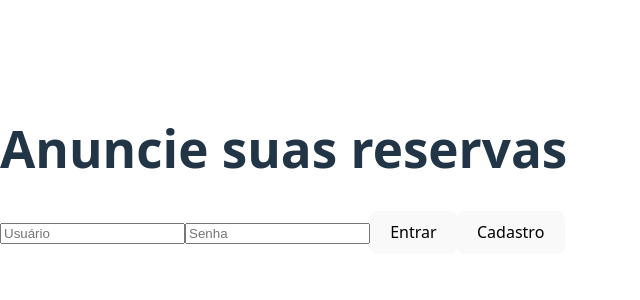
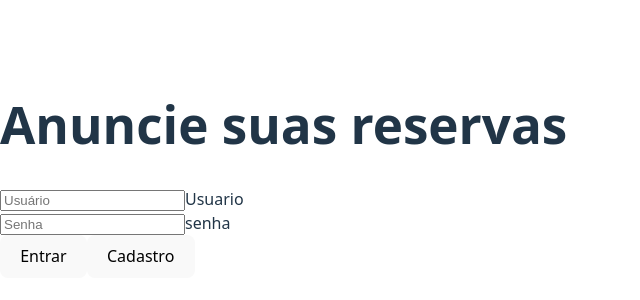
Before and after one commit to Adonaiviedondon/Vita-Hospitaly-Experience-Softex-prototype, a React (Vite) app in the folder Front-End/: page /login/admin in a window 1280 px wide. Shown: the part 230-530 px from the top of the page, without its empty margins (0-640 px from the left). Built offline with nearby package versions, Linux system fonts and the light colour scheme.

Commit message:
Update loginAdmin.jsx

```diff
--- a/Front-End/src/paginas/loginAdmin.jsx
+++ b/Front-End/src/paginas/loginAdmin.jsx
@@ -32,31 +32,37 @@ export default function LoginAdmin() {
   }
 
   return (
-    <div>
+    <div className="login-container">
       <h1>Anuncie suas reservas</h1>
 
+
       <form onSubmit={handleLogin}>
+
+      <div className="input-nome">
         <input
           placeholder="Usuário"
           value={usuario}
           onChange={(e) => setUsuario(e.target.value)}
         />
+        <label>Usuario</label>
+      </div>
 
+      <div className="input-nome">
         <input
           type="password"
           placeholder="Senha"
           value={senha}
           onChange={(e) => setSenha(e.target.value)}
         />
+        <label>senha</label>
+      </div>
+        <button className="btn" type="submit">Entrar</button>
 
-        <button type="submit">Entrar</button>
-
-        {/* botão de cadastro */}
-        <button type="button" onClick={handleCadastro}>
+        <button className="btn" type="button" onClick={handleCadastro}>
           Cadastro
         </button>
 
-        {error && <p>{error}</p>}
+        {error && <p className="error">{error}</p>}
       </form>
     </div>
   );
```
